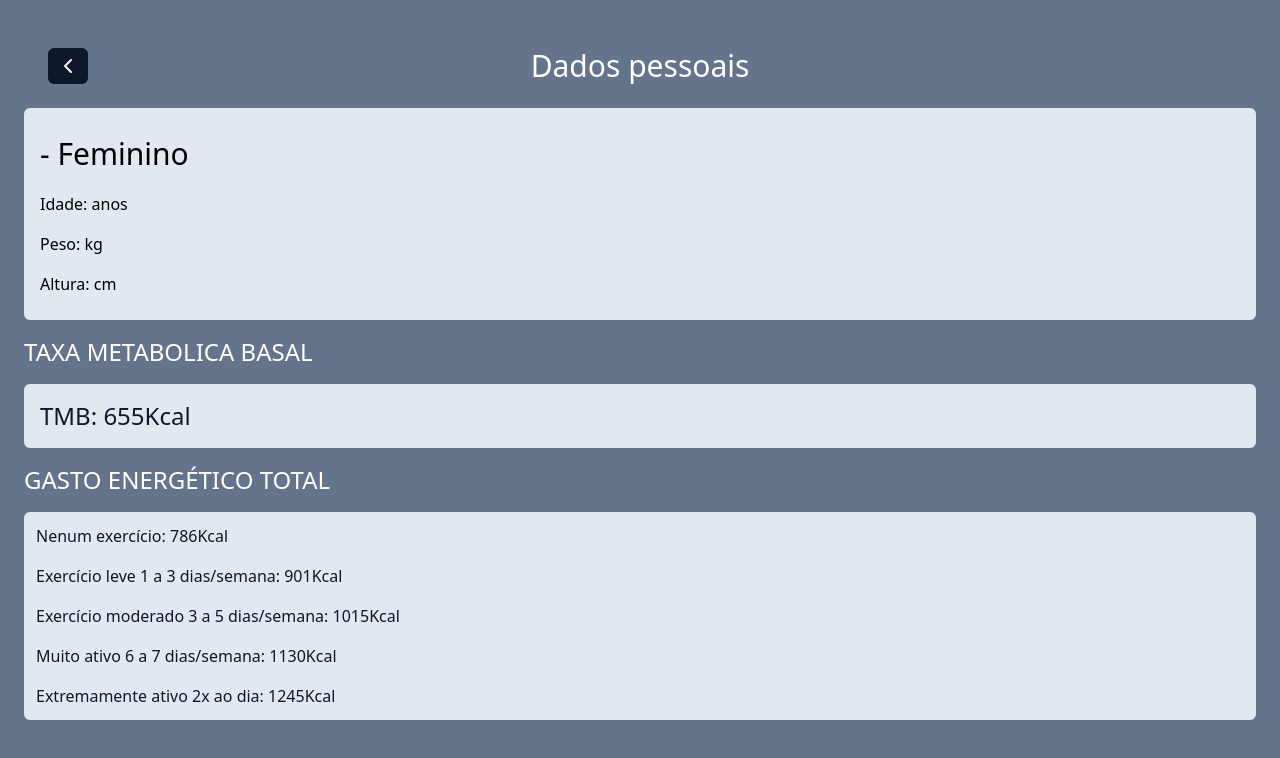
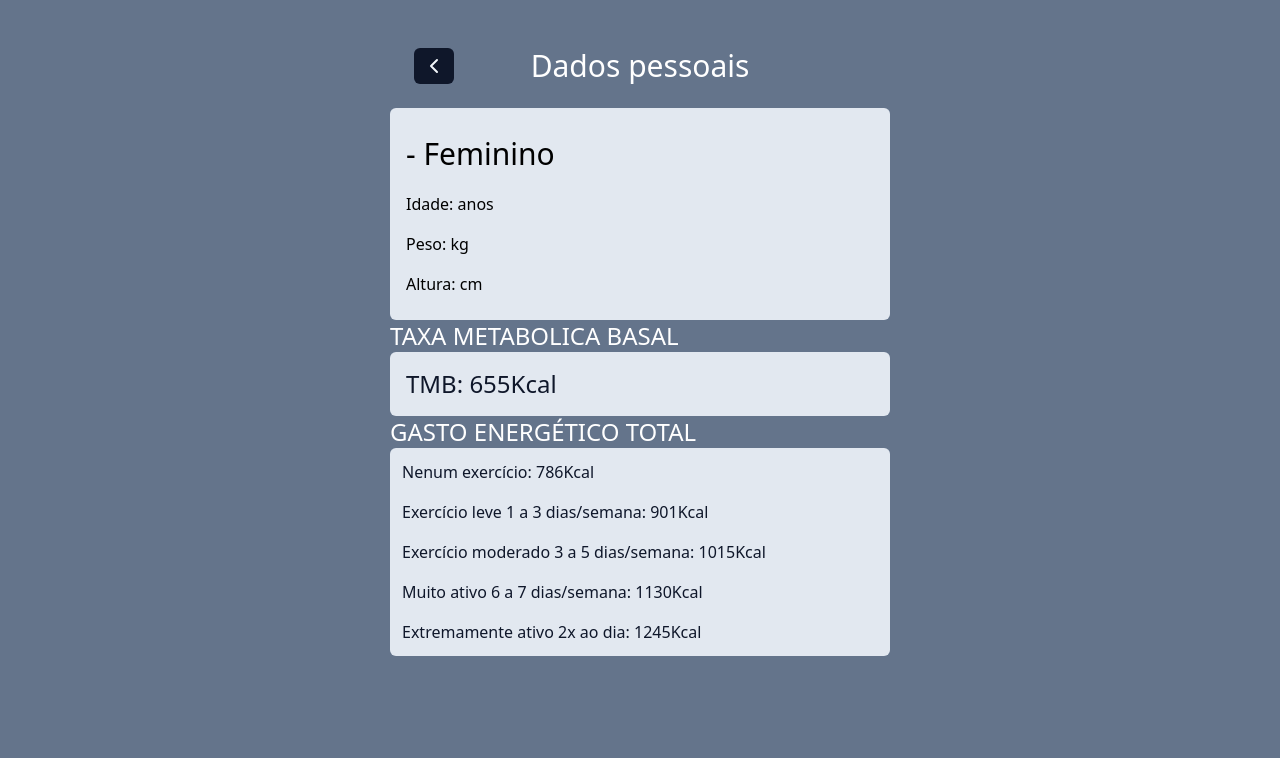
Before and after one commit to willmartins-dev/calculo-tmb, a React (Vite) app: page /resultado in a window 1280 px wide. Shown: the top 758 px of the page. Built offline with nearby package versions, Linux system fonts and the light colour scheme.

Commit message:
Centralizando conteudo detahlesTmb

```diff
--- a/src/pages/DetalhesTmb.jsx
+++ b/src/pages/DetalhesTmb.jsx
@@ -14,7 +14,8 @@ function DetalhesTmb() {
   const feminino = 655 + 9.6 * peso + 1.8 * altura - 4.7 * idade;
 
   return (
-    <div className="w-screen h-screen bg-slate-500 p-6 space-y-4">
+    <div className="w-screen h-screen bg-slate-500 p-6 space-y-4 justify-center flex">
+      <div className="w-[500px]">
         <div className="flex justify-center relative m-6">
           <button
             onClick={() => navigate(-1)}
@@ -49,7 +50,9 @@ function DetalhesTmb() {
         <div className="bg-slate-200 p-3 rounded-md space-y-4">
           <h4 className="text-slate-900 text-1xl">
             Nenum exercício:&nbsp;
-          {sexo == 1 ? Math.round(masculino * 1.2) : Math.round(feminino * 1.2)}
+            {sexo == 1
+              ? Math.round(masculino * 1.2)
+              : Math.round(feminino * 1.2)}
             Kcal
           </h4>
           <h4 className="text-slate-900 text-1xl">
@@ -75,9 +78,12 @@ function DetalhesTmb() {
           </h4>
           <h4 className="text-slate-900 text-1xl">
             Extremamente ativo 2x ao dia:&nbsp;
-          {sexo == 1 ? Math.round(masculino * 1.9) : Math.round(feminino * 1.9)}
+            {sexo == 1
+              ? Math.round(masculino * 1.9)
+              : Math.round(feminino * 1.9)}
             Kcal
           </h4>
+        </div>
       </div>
     </div>
   );
```
Lines whose indentation alone changed are shown as unchanged.
